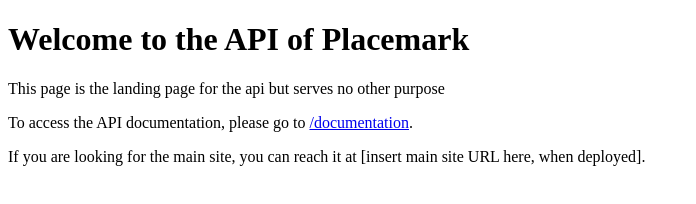
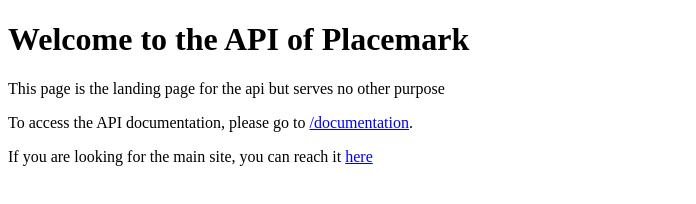
Before and after one commit to RobinJahn/placemark_backend, a website: page src/views/index.html in a window 1280 px wide. Shown: the whole page, without its empty margins (0-696 px from the left). Drawn offline with Linux system fonts and the light colour scheme.

Commit message:
Added frontend site link

```diff
--- a/src/views/index.html
+++ b/src/views/index.html
@@ -9,6 +9,6 @@
 <h1>Welcome to the API of Placemark</h1>
 <p>This page is the landing page for the api but serves no other purpose</p>
 <p>To access the API documentation, please go to <a href="/documentation">/documentation</a>.</p>
-<p>If you are looking for the main site, you can reach it at [insert main site URL here, when deployed].</p>
+<p>If you are looking for the main site, you can reach it <a href="https://globelens.netlify.app"> here </a> </p>
 </body>
 </html>
```
